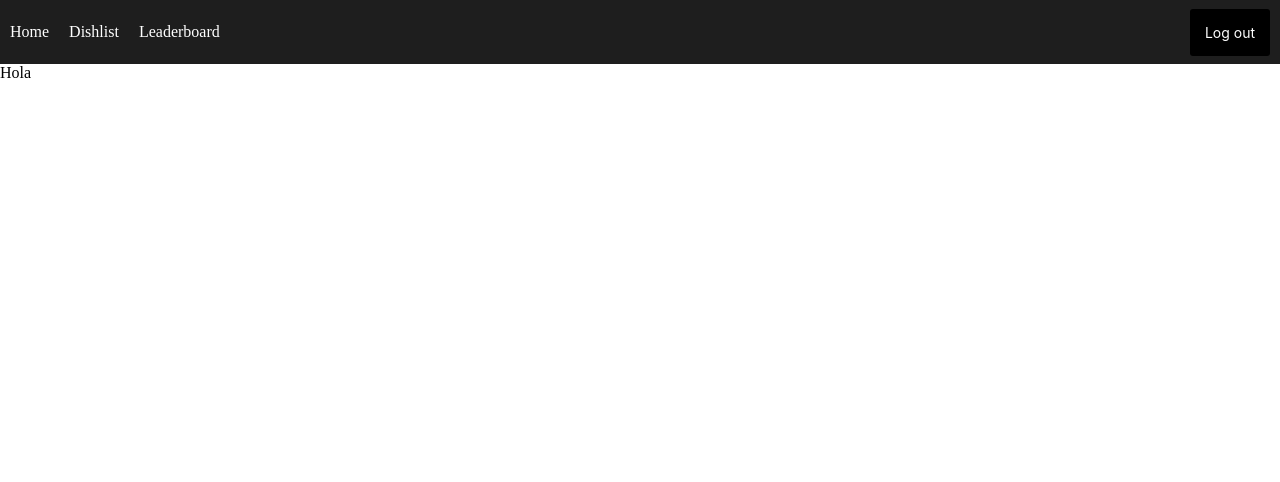
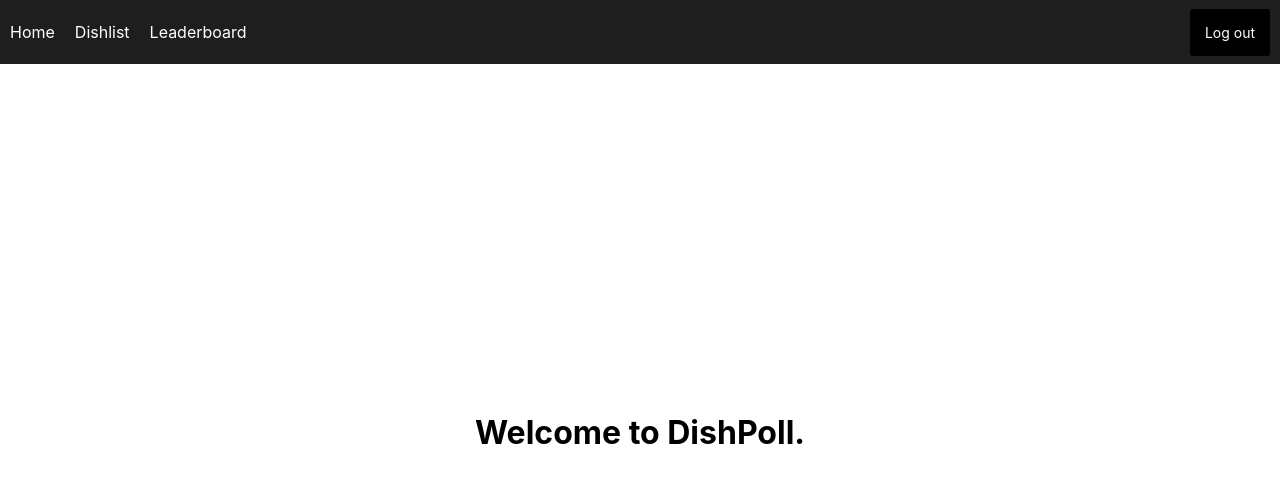
Before and after one commit to dark-faze/react-dishpoll-challenge, a React (Create React App) app: page / in a window 1280 px wide. Both pictures are taken after typing "Sample", "Sample123" into the empty fields and a click on the button "Submit". Shown: the top 482 px of the page. Built offline with nearby package versions, Linux system fonts and the light colour scheme.

Commit message:
implemented fetch to get dish data and render Dishes

```diff
--- a/src/App.css
+++ b/src/App.css
@@ -3,3 +3,10 @@
   padding: 0;
   box-sizing: border-box;
 }
+
+.app_div_wrapper{
+  height: 100vh;
+  display:flex;
+  flex-direction: column;
+  font-family: "Inter";
+}
--- a/src/App.js
+++ b/src/App.js
@@ -18,7 +18,7 @@
   return (
     <>
       {userName ? (
-        <div>
+        <div className="app_div_wrapper">
           <Navbar />
           <Routes>
             <Route path="/" element={<HomePage />} exact/>
--- a/src/components/DishList.js
+++ b/src/components/DishList.js
@@ -1,9 +1,25 @@
-import React from 'react'
+import React, { useState, useEffect } from "react";
+import Dishes from "./Dishes"
 
 const DishList = () => {
+  const [dishData, setDishData] = useState([]);
+  useEffect(() => {
+    fetch("https://raw.githubusercontent.com/syook/react-dishpoll/main/db.json")
+      .then((res) => res.json())
+      .then((json) => {
+        setDishData(json);
+        console.log(dishData);
+      });
+  }, []);
+
   return (
-    <div>DishList</div>
-  )
-}
+    <div>
+      {dishData.map((item) => {
+        console.log(item)
+        return <Dishes key={item.id} item={item}/>
+      })}
+    </div>
+  );
+};
 
-export default DishList
+export default DishList;
--- /dev/null
+++ b/src/components/Dishes.js
@@ -0,0 +1,14 @@
+import React from 'react'
+import "../styles/Dishes.css"
+const Dishes = ({item}) => {
+    // console.log(props.props.id)
+  return (
+    <div className='wrapper_div'>
+    <div className='dish_bar'>
+       <span>{item.dishName}</span>
+    </div>
+    </div>
+  )
+}
+
+export default Dishes
--- a/src/components/HomePage.js
+++ b/src/components/HomePage.js
@@ -1,9 +1,9 @@
 import React from 'react'
-
+import "../styles/Homepage.css"
 const HomePage = () => {
   return (
-    <div>
-       Hola
+    <div className='div_container'>
+      <h1> Welcome to DishPoll. </h1>
     </div>
   )
 }
--- /dev/null
+++ b/src/styles/Dishes.css
@@ -0,0 +1,17 @@
+.wrapper_div{
+    display: flex;
+    justify-content: center;
+    align-items: center;
+}
+.dish_bar{
+    display: flex;
+    width:50vh;
+    height:5vh;
+    justify-content: center;
+    align-items: center;
+    background: rgb(107, 0, 206);
+    color: aliceblue;
+    margin-top: 10px;
+    border-radius: 15px;
+    font-size: 20px
+}
--- /dev/null
+++ b/src/styles/Homepage.css
@@ -0,0 +1,7 @@
+.div_container{
+    display: flex;
+    height: 100%;
+    width: 100%;
+    justify-content: center;
+    align-items: center;
+}
```
